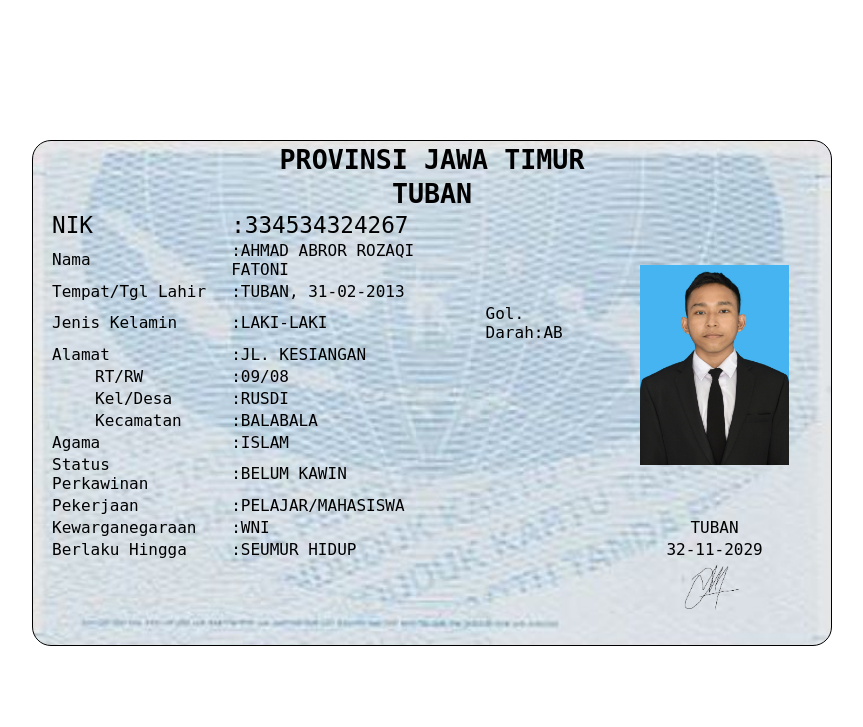
After one commit to rozaqi02/PemrogramanWeb, a PHP site: page /KTP.html in a window 1280 px wide. The commit adds this page. Shown: the top 727 px of the page, without its empty margins (208-1071 px from the left). Run offline with PHP 8.4, Linux system fonts and the light colour scheme.

Commit message:
Pertemuan3

```diff
--- /dev/null
+++ b/Pertemuan2/KTP.html
@@ -0,0 +1,130 @@
+<!DOCTYPE html>
+<html>
+<head>
+    <title>Abror Rozaqi KTP</title>
+    <style>
+        body {
+            margin: 50;
+            padding: 20;
+            display: flex;
+            justify-content: center;
+            align-items: center;
+            min-height: 90vh;
+            font-family: "OCR A Extended, monospace";
+        }
+        table {
+            height: 430px;
+            width: 800px;
+            padding: 2;
+            margin-top: 50px;
+            border: 1px solid #000;
+            border-radius: 19px;
+            font-family: "OCR A Extended", monospace;
+            padding-bottom: 17px;
+            background-image: url("KTP.jpg");
+            background-repeat: no-repeat;
+            background-size: cover;
+        }
+        th, td {
+            padding: 0.5px;
+        }
+        th {
+            font-size: large;
+            font-weight: bold;;
+        }
+
+        td {
+            padding-left: 17px;
+        }
+
+        .img {
+            height: 60px;
+            width: auto;
+        }
+
+        .fd {
+            height: 200px;
+            width: auto;
+        }
+    </style>
+</head>
+<body>
+    <table>
+        <tr>
+            <th colspan="15" style="font-size: 20pt;" >PROVINSI JAWA TIMUR</th>
+        </tr>
+        <tr>
+            <th colspan="15" style="font-size: 20pt;" >TUBAN</th>
+        </tr>
+        <tr>
+            <td style="font-size: 17pt;">NIK</td>
+            <td style="font-size: 17pt;">:334534324267</td>
+        </tr>
+        <tr>
+            <td>Nama</td>
+            <td>:AHMAD ABROR ROZAQI FATONI</td>
+            <td colspan="2"></td>
+            <td align="center" rowspan="9"><img src="self.jpg" class="fd"></td>
+        </tr>
+        <tr>
+            <td>Tempat/Tgl Lahir</td>
+            <td>:TUBAN, 31-02-2013</td>
+        </tr>
+        <tr>
+            <td>Jenis Kelamin</td>
+            <td>:LAKI-LAKI</td>
+            <div>
+                <td>Gol. Darah:AB</td>
+                <td></td>
+                <td></td>
+                <td></td>
+            </div>
+        </tr>
+        <tr>
+            <td>Alamat</td>
+            <td>:JL. KESIANGAN</td>
+        </tr>
+        <tr>
+            <td style="padding-left: 60px;">RT/RW</td>
+            <td>:09/08</td>
+        </tr>
+        <tr>
+            <td style="padding-left: 60px;">Kel/Desa</td>
+            <td>:RUSDI</td>
+        </tr>
+        <tr>
+            <td style="padding-left: 60px;">Kecamatan</td>
+            <td>:BALABALA</td>
+        </tr>
+        <tr>
+            <td>Agama</td>
+            <td>:ISLAM</td>
+        </tr>
+        <tr>
+            <td>Status Perkawinan</td>
+            <td>:BELUM KAWIN</td>
+        </tr>
+        <tr>
+            <td>Pekerjaan</td>
+            <td>:PELAJAR/MAHASISWA</td>
+        </tr>
+        <tr>
+            <td>Kewarganegaraan</td>
+            <td>:WNI</td>
+            <td colspan="2"></td>
+
+            <td align="center">TUBAN</td>
+        </tr>
+        <tr>
+            <td>Berlaku Hingga</td>
+            <td>:SEUMUR HIDUP</td>
+            <td colspan="2"></td>
+            <td align="center">32-11-2029</td>
+        </tr>
+        <tr>
+            <td colspan=4></td>
+            <td align="center"><img src="TTD.png" class="img"></td>
+        </tr>
+    </table>
+</body>
+</html>
--- a/Pertemuan2/paddingCSS.html
+++ b/Pertemuan2/paddingCSS.html
@@ -4,7 +4,6 @@
     <title>Padding CSS</title>
     <link rel="stylesheet" type="text/css" href="stylePadding.css">
 </head>
-
 <body>
     <h2>Belajar Padding dengan CSS</h2>
     <div class="box">
--- a/Pertemuan2/stylePadding.css
+++ b/Pertemuan2/stylePadding.css
@@ -15,6 +15,6 @@ h2 {
 .box-dua{
     background: red;
     height: 100px;
-    width: 200px;
+    width: 600px;
     padding-left: 70px;
 }
--- a/Pertemuan2/styleText.CSS
+++ b/Pertemuan2/styleText.CSS
@@ -3,3 +3,6 @@
     text-align:center;
     text-decoration: underline;
 }
+.par1 {
+    letter-spacing: 5px;
+}
--- a/Pertemuan2/textCSS.html
+++ b/Pertemuan2/textCSS.html
@@ -6,7 +6,6 @@
 </head>
 <body>
     <p class="tulisan_warna">Mengatur format text dengan CSS</p>
-    <hr>
     <p class="par1">
         Lorem ipsum dolor sit amet, consectetur adipiscing elit, sed do eiusmod tempor incididunt ut labore et dolore magna aliqua. Ut enim ad minim veniam, quis nostrud exercitation ullamco laboris nisi ut aliquip ex ea commodo consequat. Duis aute irure dolor in reprehenderit in voluptate velit esse cillum dolore eu fugiat nulla pariatur. Excepteur sint occaecat cupidatat non proident, sunt in culpa qui officia deserunt mollit anim id est laborum.
 
```
Also changed, not shown: Pertemuan2/flexbox.html (added, +64 -0 lines), Pertemuan2/grid.html (added, +75 -0 lines), Pertemuan2/img/KTP.jpg (added), Pertemuan2/img/TTD.png (added), Pertemuan2/img/field1.jpg (renamed from Pertemuan2/field1.jpg), Pertemuan2/img/self.jpg (added), Pertemuan2/img/tree1.jpg (renamed from Pertemuan2/tree1.jpg), 4 other files.
